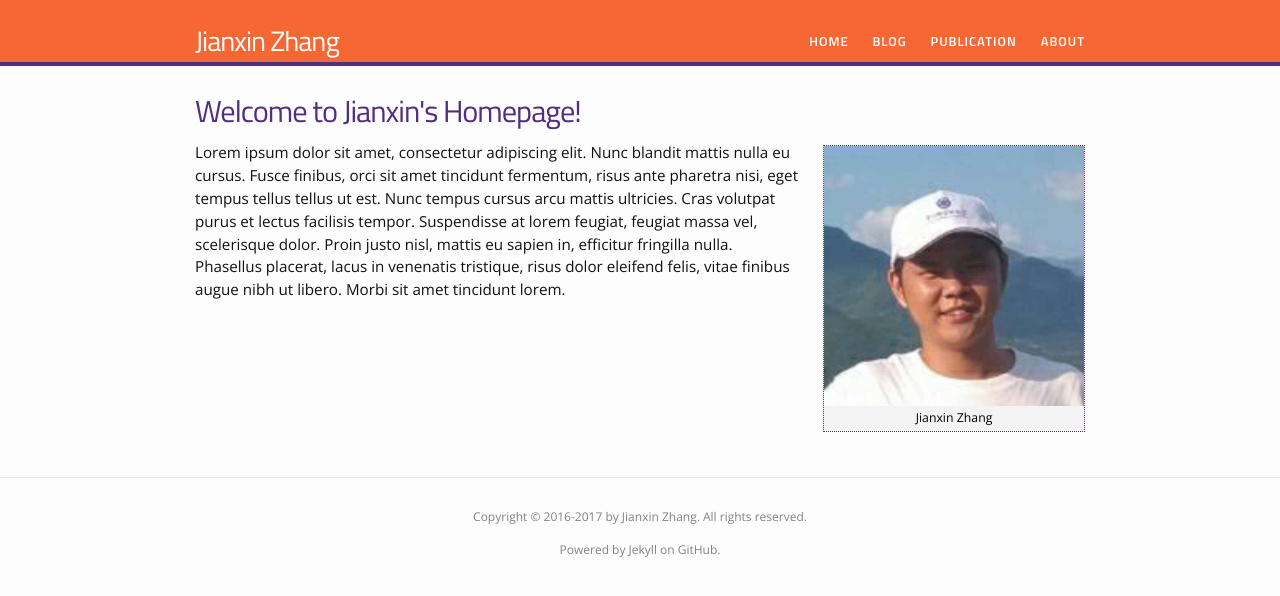
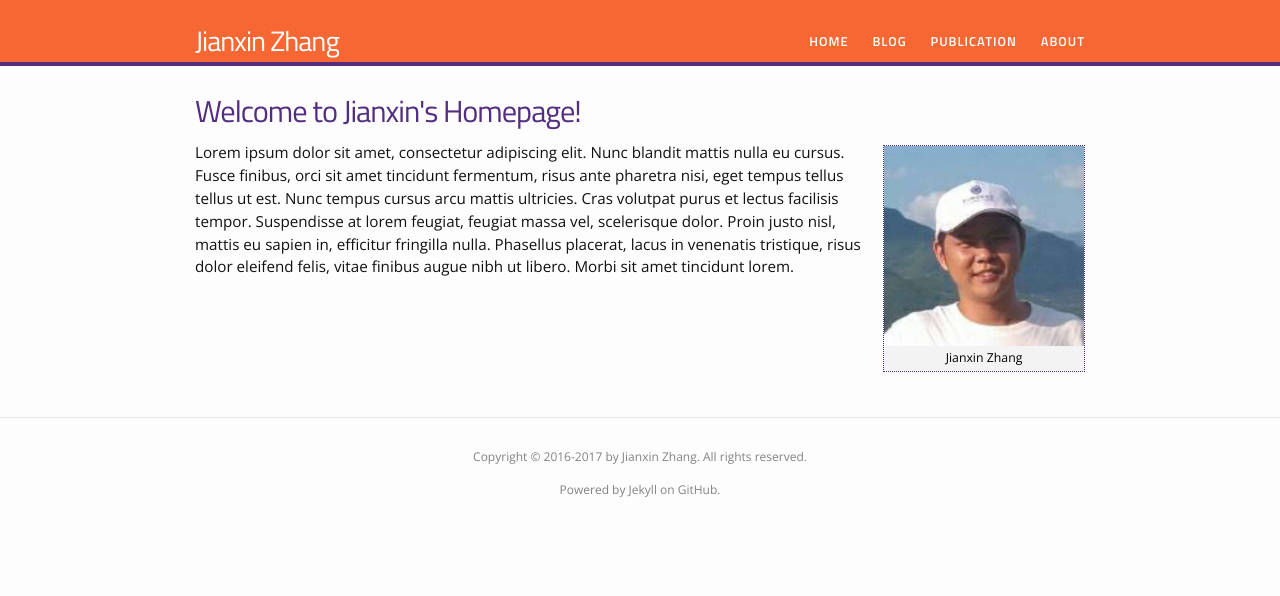
Before and after one commit to 0ZJX0/0ZJX0.github.io, a Jekyll site: the page built from home.md, in a window 1280 px wide. Shown: the top 596 px of the page. Built offline with Jekyll 4.4.1, drawn with Linux system fonts in a browser that asks for light colours.

Commit message:
Update home.md

```diff
--- a/home.md
+++ b/home.md
@@ -8,7 +8,7 @@ permalink: /home/
 
 <h1>Welcome to Jianxin's Homepage!</h1>
 
-{% include image.html url="/images/Jianxin.JPG" caption="Jianxin Zhang" width=260 align="right" %}
+{% include image.html url="/images/Jianxin.JPG" caption="Jianxin Zhang" width=200 align="right" %}
 
 Lorem ipsum dolor sit amet, consectetur adipiscing elit. Nunc blandit mattis nulla eu cursus. Fusce finibus, orci sit amet tincidunt fermentum, risus ante pharetra nisi, eget tempus tellus tellus ut est. Nunc tempus cursus arcu mattis ultricies. Cras volutpat purus et lectus facilisis tempor. Suspendisse at lorem feugiat, feugiat massa vel, scelerisque dolor. Proin justo nisl, mattis eu sapien in, efficitur fringilla nulla. Phasellus placerat, lacus in venenatis tristique, risus dolor eleifend felis, vitae finibus augue nibh ut libero. Morbi sit amet tincidunt lorem.
 
```
